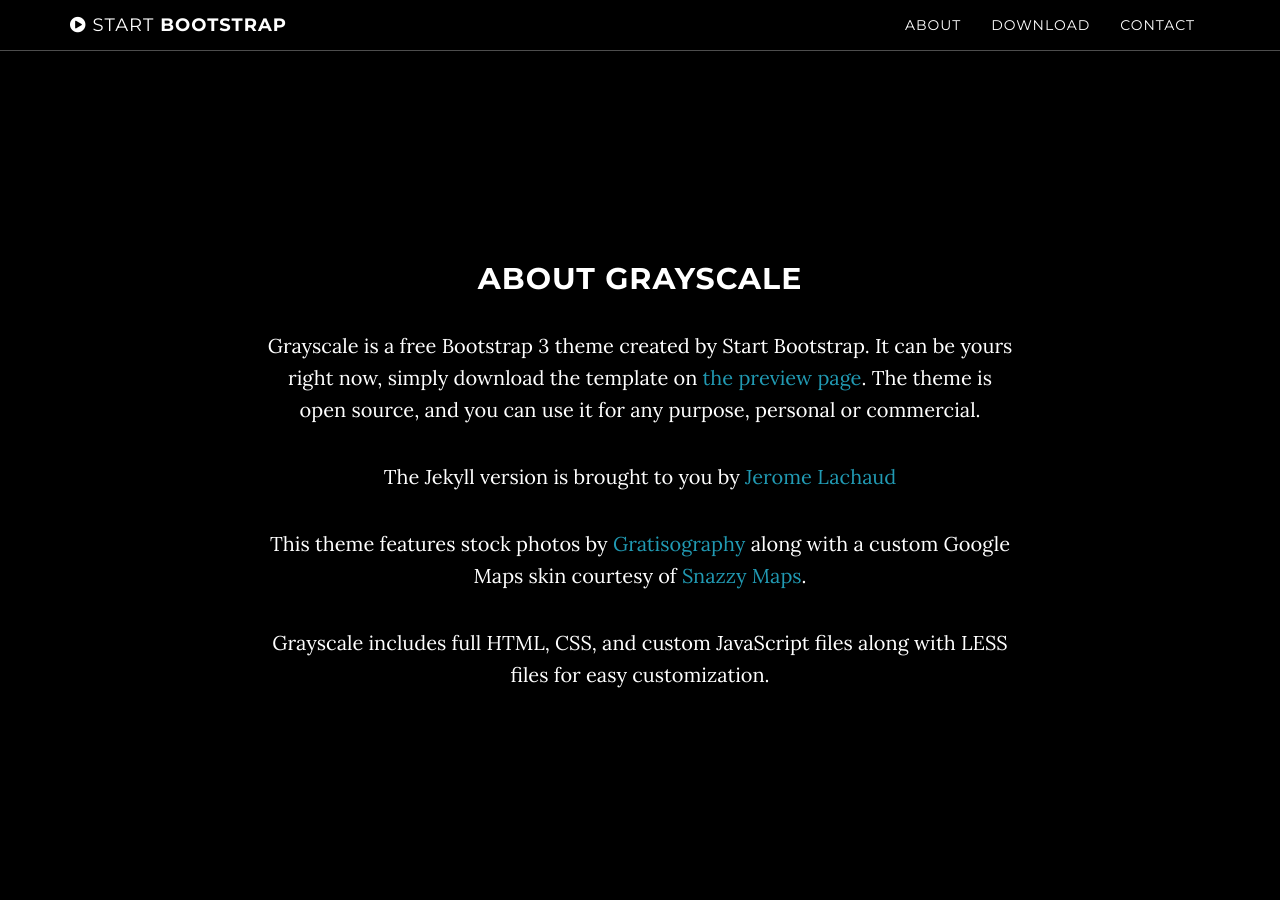
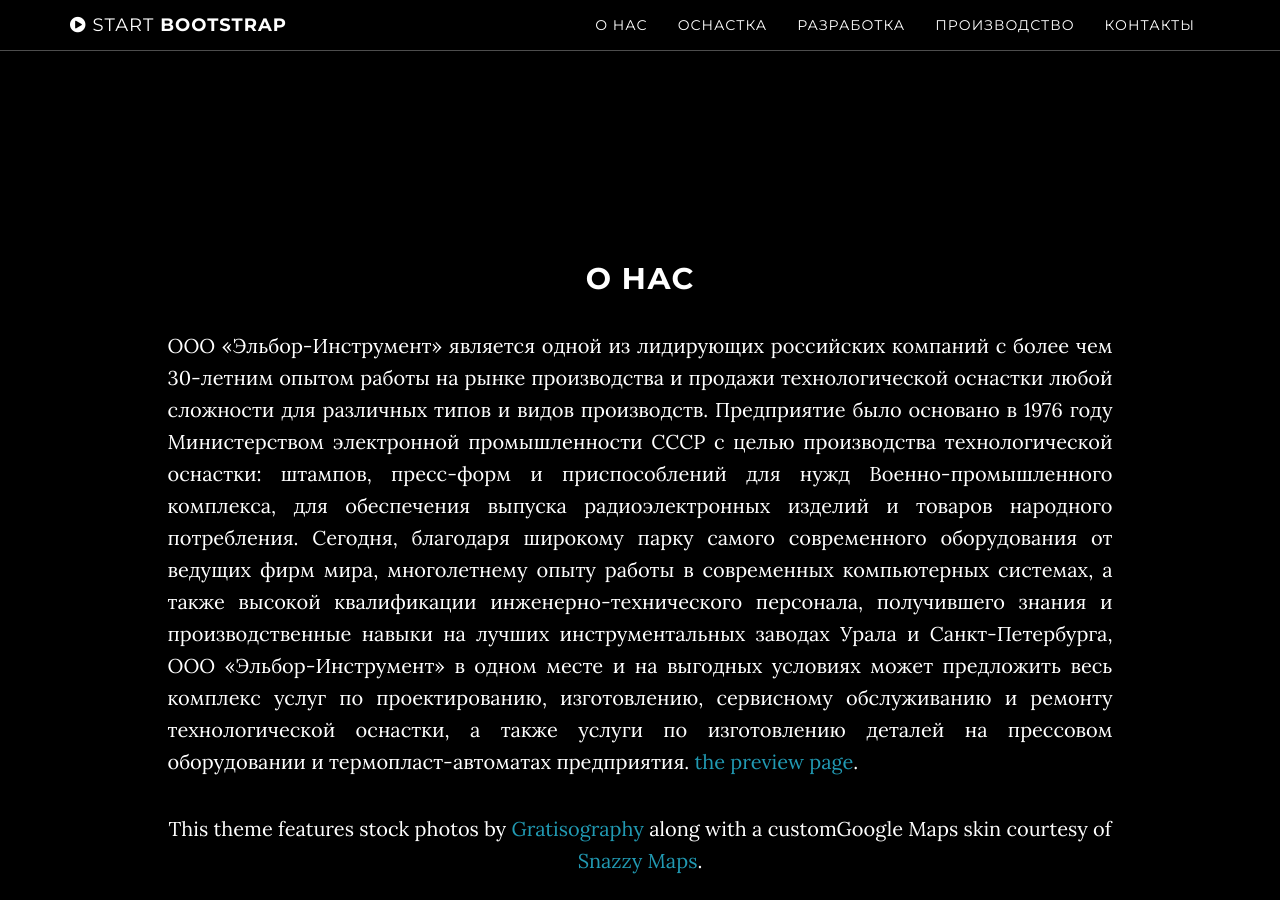
Before and after one commit to minoga2000/shtampy-formy, a Jekyll site: the page built from index.html, in a window 1280 px wide and 900 px high, scrolled down 838 px. Built offline with Jekyll 4.4.1, drawn with Linux system fonts in a browser that asks for light colours; some of the changed text lies outside the part shown.

Commit message:
Menu and about

```diff
--- a/_config.yml
+++ b/_config.yml
@@ -1,6 +1,6 @@
 # Site settings
 title: Grayscale
-email: your-email@domain.com
+email: shtampy-formy@yandex.ru
 url: https://example.github.io
 description: "Write an awesome description for your new site here. You can edit this line in _config.yml. It will appear in your document head meta (for Google search results) and in your feed.xml site description."
 
--- a/_includes/about.html
+++ b/_includes/about.html
@@ -1,12 +1,19 @@
     <!-- About Section -->
-    <section id="about" class="container content-section text-center">
+
+
+    <section id="about" class="container content-section text-justify">
         <div class="row">
-            <div class="col-lg-8 col-lg-offset-2">
-                <h2>About Grayscale</h2>
-                <p>Grayscale is a free Bootstrap 3 theme created by Start Bootstrap. It can be yours right now, simply download the template on <a href="http://startbootstrap.com/template-overviews/grayscale/">the preview page</a>. The theme is open source, and you can use it for any purpose, personal or commercial.</p>
-                <p>The Jekyll version is brought to you by <a href="https://github.com/jeromelachaud">Jerome Lachaud</a></p>
-                <p>This theme features stock photos by <a href="http://gratisography.com/">Gratisography</a> along with a custom Google Maps skin courtesy of <a href="http://snazzymaps.com/">Snazzy Maps</a>.</p>
-                <p>Grayscale includes full HTML, CSS, and custom JavaScript files along with LESS files for easy customization.</p>
+            <div class="col-lg-10 col-lg-offset-1 text-center">
+                <h2>О нас</h2>
+            </div>
+                    <div class="col-lg-10 col-lg-offset-1">
+                        <p>ООО «Эльбор-Инструмент» является одной из лидирующих российских компаний с более чем 30-летним опытом работы на рынке производства и продажи технологической оснастки любой сложности для различных типов и видов производств. Предприятие было основано в 1976 году Министерством электронной промышленности СССР с целью производства технологической оснастки: штампов, пресс-форм и приспособлений для нужд Военно-промышленного комплекса, для обеспечения выпуска радиоэлектронных изделий и товаров народного потребления. Сегодня, благодаря широкому парку самого современного оборудования от ведущих фирм мира, многолетнему опыту работы в современных компьютерных системах, а также высокой квалификации инженерно-технического персонала, получившего знания и производственные навыки на лучших инструментальных заводах Урала и Санкт-Петербурга, ООО «Эльбор-Инструмент» в одном месте и на выгодных условиях может предложить весь комплекс услуг по проектированию, изготовлению, сервисному обслуживанию и ремонту технологической оснастки, а также услуги по изготовлению деталей на прессовом оборудовании и термопласт-автоматах предприятия. <a href="http://startbootstrap.com/template-overviews/grayscale/">the preview page</a>.
+
+
+                    </div>
+            <div class="col-lg-10 col-lg-offset-1 text-center">
+                <p>This theme features stock photos by <a href="http://gratisography.com/">Gratisography</a> along with a customGoogle Maps skin courtesy of <a href="http://snazzymaps.com/">Snazzy Maps</a>.</p>
+                    <p>Lorem ipsum</p>
             </div>
         </div>
     </section>
--- a/_includes/nav.html
+++ b/_includes/nav.html
@@ -18,13 +18,19 @@
                         <a href="#page-top"></a>
                     </li>
                     <li>
-                        <a class="page-scroll" href="#about">About</a>
+                        <a class="page-scroll" href="#about">О нас</a>
                     </li>
                     <li>
-                        <a class="page-scroll" href="#download">Download</a>
+                        <a class="page-scroll" href="#osnastka">Оснастка</a>
                     </li>
                     <li>
-                        <a class="page-scroll" href="#contact">Contact</a>
+                        <a class="page-scroll" href="#razrabotka">Разработка</a>
+                    </li>
+                    <li>
+                        <a class="page-scroll" href="#proizvodstvo">Производство</a>
+                    </li>
+                    <li>
+                        <a class="page-scroll" href="#contact">Контакты</a>
                     </li>
                 </ul>
             </div>
--- a/_includes/download.html
+++ b/_includes/osnastka.html
@@ -1,5 +1,5 @@
-    <!-- Download Section -->
-    <section id="download" class="content-section text-center">
+    <!-- Osnastka Section -->
+    <section id="osnastka" class="content-section text-center">
         <div class="download-section">
             <div class="container">
                 <div class="col-lg-8 col-lg-offset-2">
--- a/_layouts/default.html
+++ b/_layouts/default.html
@@ -5,7 +5,8 @@
     {% include nav.html %}
     {% include header.html %}
     {% include about.html %}
-    {% include download.html %}
+    {% include osnastka.html %}
+    {% include razrabotka.html %}
     {% include contact.html %}
     {% include map.html %}
     {% include footer.html %}
```
Also changed, not shown: _includes/razrabotka.html (added).
